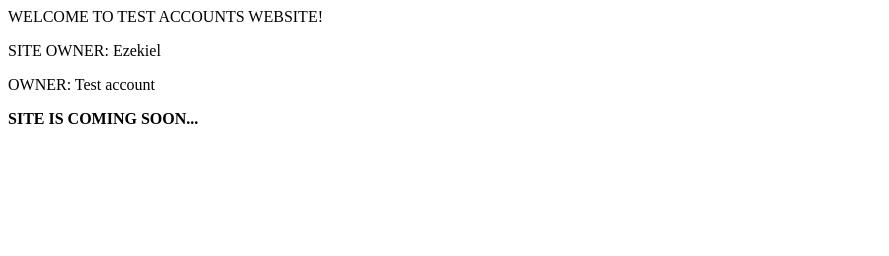
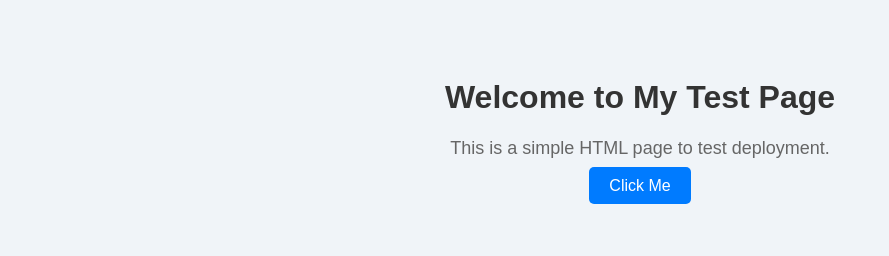
Before and after one commit to Ezekiel-Compuny/test7283, a plain HTML site: page index.html in a window 1280 px wide. Shown: the whole page, without its empty margins (0-889 px from the left). Drawn offline with Linux system fonts and the light colour scheme.

Commit message:
Update index.html

```diff
--- a/index.html
+++ b/index.html
@@ -1,4 +1,39 @@
-<p>WELCOME TO TEST ACCOUNTS WEBSITE!</p>
-<p>SITE OWNER: Ezekiel</p>
-<p>OWNER: Test account</p>
-<p><strong>SITE IS COMING SOON...</strong></p>
+<!DOCTYPE html>
+<html lang="en">
+<head>
+  <meta charset="UTF-8">
+  <title>Test Page</title>
+  <style>
+    body {
+      font-family: Arial, sans-serif;
+      background-color: #f0f4f8;
+      text-align: center;
+      padding: 50px;
+    }
+    h1 {
+      color: #333;
+    }
+    p {
+      font-size: 18px;
+      color: #666;
+    }
+    .button {
+      background-color: #007BFF;
+      color: white;
+      padding: 10px 20px;
+      border: none;
+      border-radius: 5px;
+      text-decoration: none;
+      font-size: 16px;
+    }
+    .button:hover {
+      background-color: #0056b3;
+    }
+  </style>
+</head>
+<body>
+  <h1>Welcome to My Test Page</h1>
+  <p>This is a simple HTML page to test deployment.</p>
+  <a href="#" class="button">Click Me</a>
+</body>
+</html>
```
